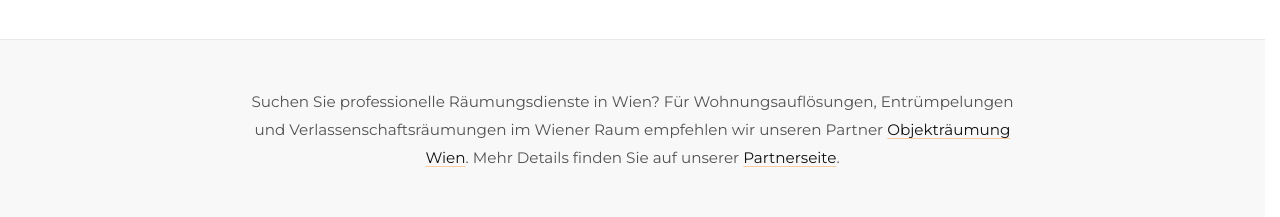
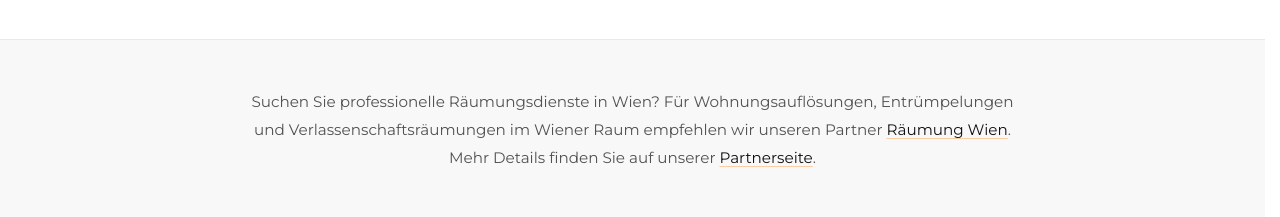
Before and after one commit to Ismailjobs/sofortentr-mpelung, a Next.js app: page / in a window 1280 px wide. Shown: the part 9705-9922 px from the top of the page. Built offline with nearby package versions, Linux system fonts and the light colour scheme; no server answers.

Commit message:
Objektraeumung backlink kelimesi değişti

```diff
--- a/src/app/partner/page.tsx
+++ b/src/app/partner/page.tsx
@@ -5,7 +5,7 @@
 import LazyContactFormSection from "@/components/lazy/LazyContactFormSection";
 import Footer from "@/components/Footer";
 import Header from "@/components/Header";
-import { partnerHost, SITE_PARTNERS } from "@/data/site-content";
+import { SITE_PARTNERS } from "@/data/site-content";
 
 export const metadata: Metadata = buildPageMetadata({
   title: "Partner & Kooperationen",
@@ -55,7 +55,7 @@
                     rel="noopener noreferrer"
                     className="font-semibold text-brand-orange underline decoration-brand-orange/50 underline-offset-4 transition hover:decoration-brand-orange"
                   >
-                    {partnerHost(partner.url)}
+                    {partner.linkText}
                   </a>
                 </p>
               </section>
--- a/src/components/HomeNetworkRecommendations.tsx
+++ b/src/components/HomeNetworkRecommendations.tsx
@@ -31,7 +31,7 @@
             rel="noopener noreferrer"
             className={externalLinkClass}
           >
-            Objekträumung Wien
+            {objektraeumung.linkText}
           </a>
           . Mehr Details finden Sie auf unserer{" "}
           <Link href={PARTNER_PATH} className={internalLinkClass}>
--- a/src/data/site-content.ts
+++ b/src/data/site-content.ts
@@ -60,6 +60,8 @@
 export type SitePartner = {
   name: string;
   url: string;
+  /** Sichtbarer Anchor-Text für den Outbound-Backlink */
+  linkText: string;
   /** z. B. Bundesland oder Schwerpunkt — für Partner-Karte */
   region: string;
   /** Kurztext auf /partner (Backlink-Kontext) */
@@ -69,8 +71,9 @@
 /** Kooperations- & Backlink-Partner — zentral für /partner und interne Verweise. */
 export const SITE_PARTNERS: readonly SitePartner[] = [
   {
-    name: "Objekträumung",
+    name: "Räumung Wien",
     url: "https://objektraeumung.at",
+    linkText: "Räumung Wien",
     region: "Österreich",
     description:
       "Professionelle Räumung und Haushaltsauflösung — Wohnungen, Häuser, Keller und Nachlässe zum Fixpreis nach Besichtigung.",
```
